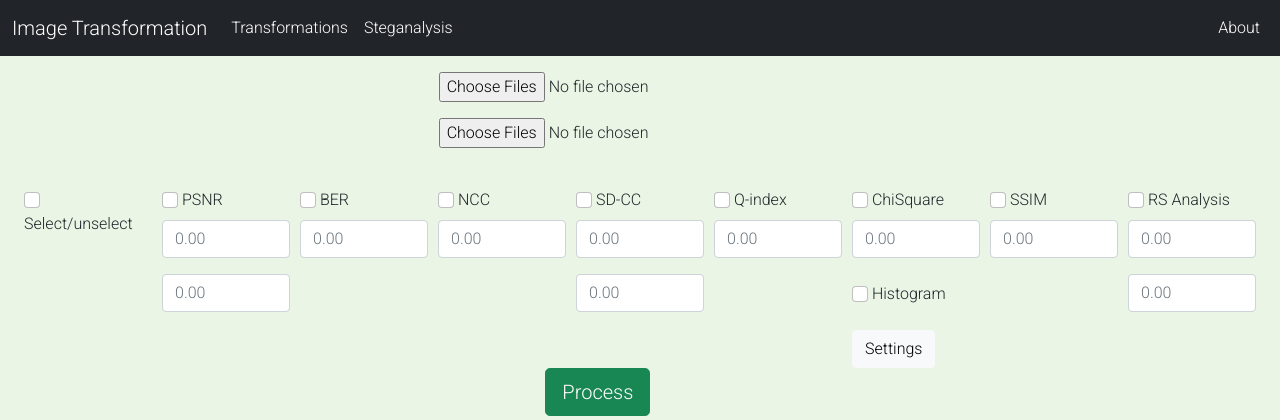
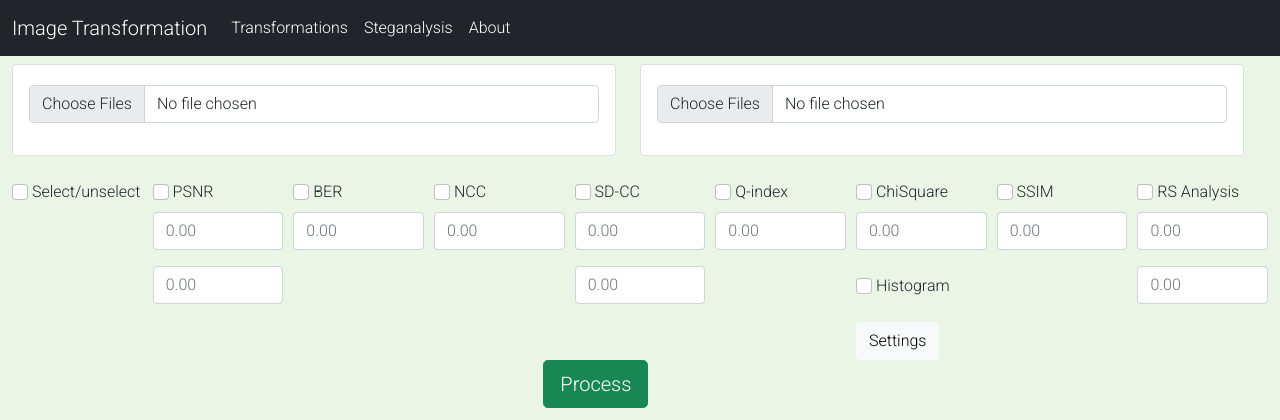
Before and after one commit to dassudip2001/vu-webapp, a Django app: page /steganalysis in a window 1280 px wide. Shown: the top 420 px of the page. Run offline with Django 4.2, Linux system fonts and the light colour scheme.

Commit message:
design cheanges

```diff
--- a/templates/index.html
+++ b/templates/index.html
@@ -43,7 +43,7 @@
 
     >
       <div class="container-fluid">
-        <a class="navbar-brand" href="/">Image Transformation</a>
+        <a class="navbar-brand" href="#">Image Transformation</a>
         <button
           class="navbar-toggler"
           type="button"
@@ -70,10 +70,7 @@
                 >Steganalysis</a
               >
             </li>
-
-          </ul>
-          <ul class="navbar-nav flex-row ml-md-auto d-none d-md-flex">
-            <li class="nav-item ">
+               <li class="nav-item ">
             <a
               class="nav-link active"
               aria-current="page"
@@ -81,7 +78,7 @@
               >About</a
             >
           </li>
-            </ul>
+          </ul>
 
         </div>
       </div>
--- a/templates/steganalysis.html
+++ b/templates/steganalysis.html
@@ -2,20 +2,28 @@
 {%block body %}
 <div class="container-fluid">
   <div class="row mt-2">
-    <div class="col mt-2">
     <div class="row">
-        <div class="col"></div>
       <div class="col">
+        <div class="card">
+          <div class="card-body">
             <div class="mb-3">
-            <input class="fileupload" type="file" name="img_capa" multiple />
+              <input class="fileupload form-control mt-1" type="file" name="img_capa" multiple />
               <div id="dvPreview2"></div>
             </div>
+          </div>
+        </div>
+      </div>
+      <div class="col ">
+        <div class="card">
+          <div class="card-body">
             <div class="mb-3">
-            <input class="fileupload" type="file" name="img_capa" multiple />
+          <input class="fileupload form-control mt-1" type="file" name="img_capa" multiple />
           <div id="dvPreview1" class="height:2rem"></div>
         </div>
           </div>
-        <div class="col"></div>
+        </div>
+
+      </div>
       </div>
     </div>
   </div>
```
Lines whose indentation alone changed are shown as unchanged.
